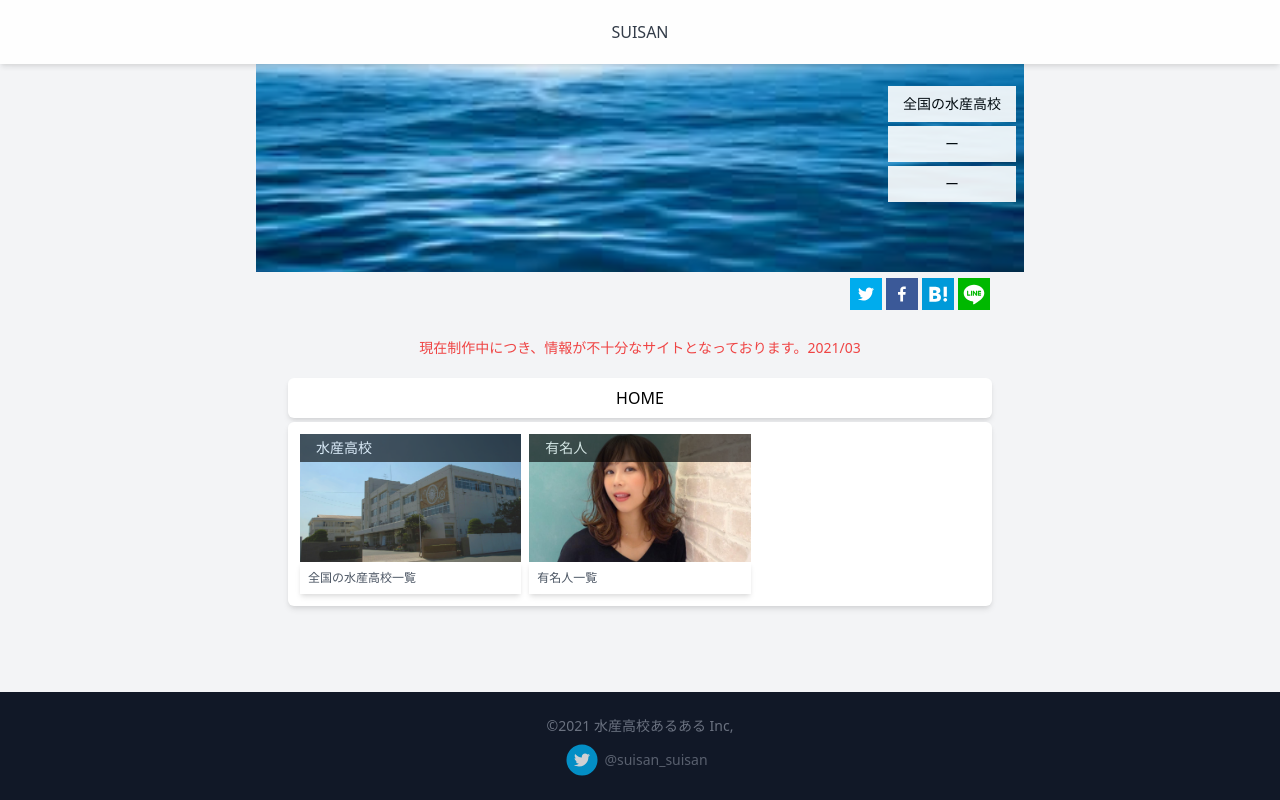
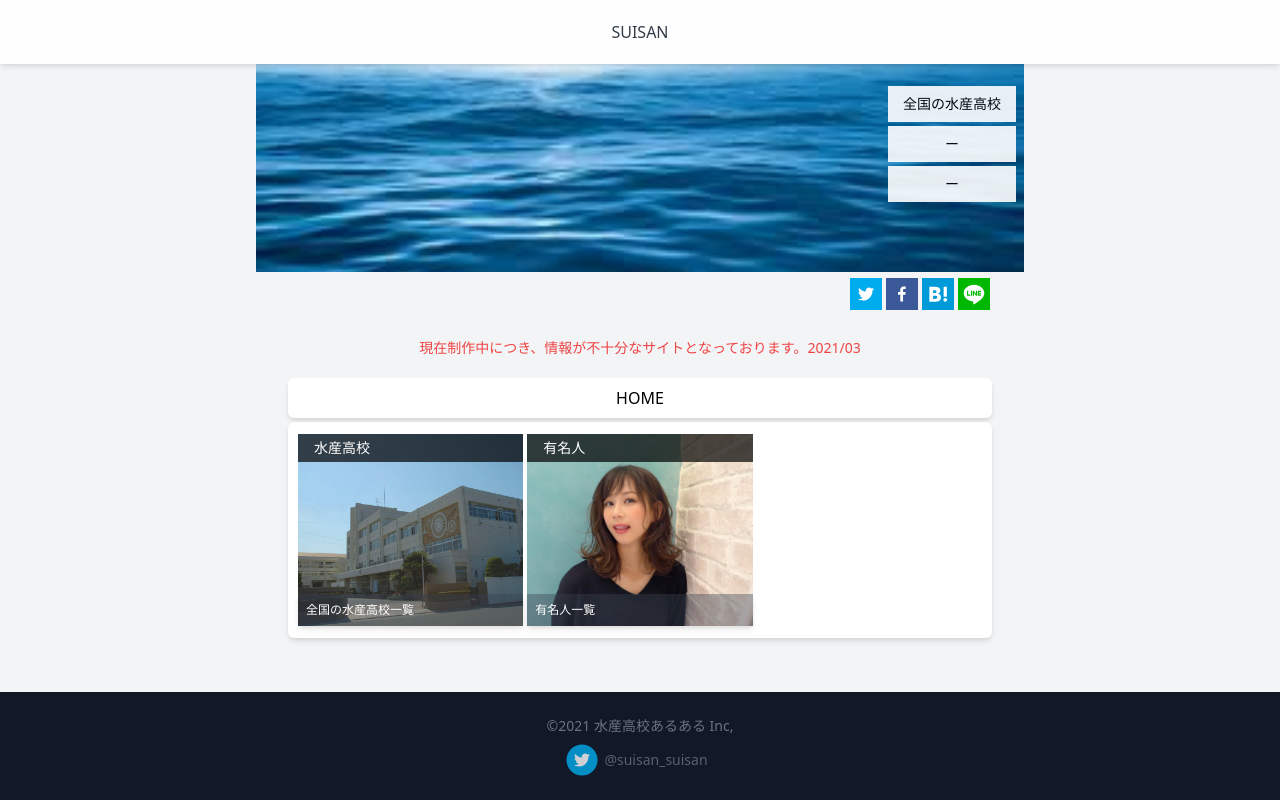
Before and after one commit to ryu-tarow/suisan_school, a Next.js app: page / in a window 1280 px wide. Built offline with nearby package versions, Linux system fonts and the light colour scheme.

Commit message:
changed design

```diff
--- a/components/UIkit/SchoolLink.tsx
+++ b/components/UIkit/SchoolLink.tsx
@@ -15,12 +15,12 @@ export const SchoolLink = ({
 }: SchoolLinkProps) => {
   return (
     <Link href={link}>
-      <div className="m-1 hover:opacity-80 duration-300 cursor-pointer relative">
-        <h4 className="absolute w-full opacity-60 px-4 py-1 bg-black text-white">
+      <div className="my-1 mx-0.5 hover:opacity-80 duration-300 cursor-pointer relative">
+        <h4 className="absolute w-full bg-opacity-70 px-4 py-1 bg-black text-white">
           {title}
         </h4>
-        <img className="w-screen h-32 object-cover" src={img} />
-        <p className="p-2 text-xs text-gray-600 shadow-md">{description}</p>
+        <p className="bottom-0 absolute bg-gray-700 w-full bg-opacity-40 text-white p-2 text-xs shadow-md">{description}</p>
+        <img className="w-screen h-40 sm:h-48 object-cover" src={img} />
       </div>
     </Link>
   );
```
